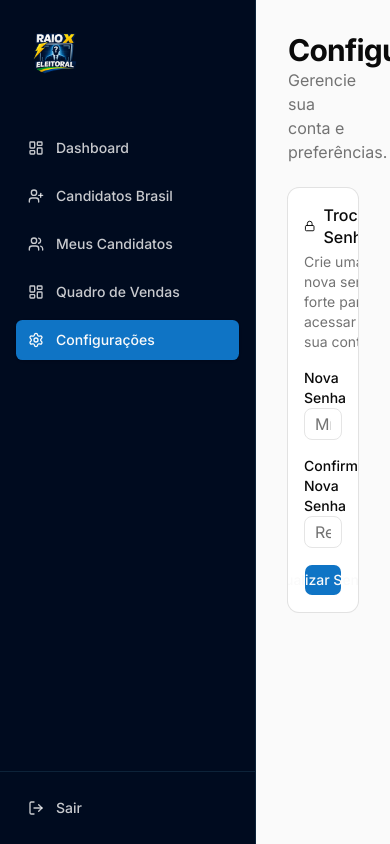
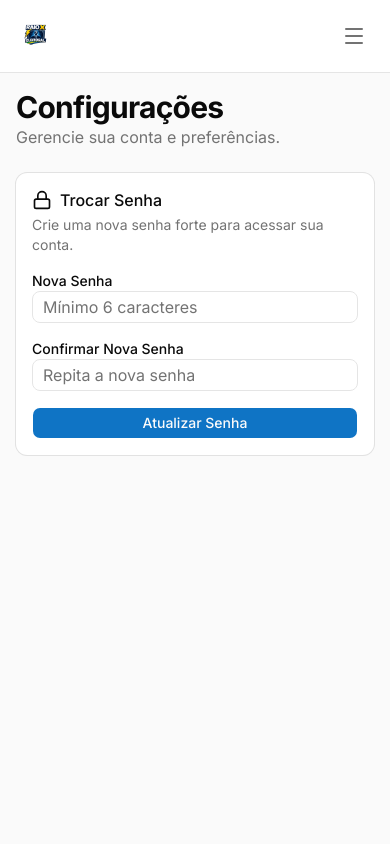
Before and after one commit to gatepfr/raioxeleitoral, a Next.js app: page /settings in a window 390 px wide. Built offline with nearby package versions, Linux system fonts and the light colour scheme.

Commit message:
feat: improve mobile responsiveness with drawer menu and layout adjustments

```diff
--- a/components/layout/main-layout.tsx
+++ b/components/layout/main-layout.tsx
@@ -2,10 +2,11 @@
 
 import Link from "next/link";
 import { usePathname } from "next/navigation";
-import { LayoutDashboard, Users, UserPlus, LogOut, Settings } from "lucide-react";
+import { LayoutDashboard, Users, UserPlus, LogOut, Settings, Menu, X } from "lucide-react";
 import { cn } from "@/lib/utils";
 import { signOut } from "next-auth/react";
 import Image from "next/image";
+import { useState } from "react";
 
 interface MainLayoutProps {
   children: React.ReactNode;
@@ -13,6 +14,7 @@ interface MainLayoutProps {
 
 export function MainLayout({ children }: MainLayoutProps) {
   const pathname = usePathname();
+  const [isMobileMenuOpen, setIsMobileMenuOpen] = useState(false);
 
   const navigation = [
     { name: "Dashboard", href: "/dashboard", icon: LayoutDashboard },
@@ -23,22 +25,40 @@ export function MainLayout({ children }: MainLayoutProps) {
   ];
 
   return (
-    <div className="flex h-screen bg-background">
+    <div className="flex h-screen bg-background overflow-hidden">
+      {/* Mobile Overlay */}
+      {isMobileMenuOpen && (
+        <div
+          className="fixed inset-0 bg-black/50 z-40 lg:hidden"
+          onClick={() => setIsMobileMenuOpen(false)}
+        />
+      )}
+
       {/* Sidebar */}
-      <aside className="w-64 bg-sidebar text-sidebar-foreground border-r border-sidebar-border flex flex-col">
-        <div className="p-4 flex justify-start">
+      <aside className={cn(
+        "fixed inset-y-0 left-0 z-50 w-64 bg-sidebar text-sidebar-foreground border-r border-sidebar-border flex flex-col transition-transform duration-300 lg:relative lg:translate-x-0",
+        isMobileMenuOpen ? "translate-x-0" : "-translate-x-full"
+      )}>
+        <div className="p-4 flex items-center justify-between lg:justify-start">
           <div className="w-48 h-20 relative">
              <Image src="/raioxeleitoral.png" alt="Raio X Eleitoral Logo" fill className="object-contain object-left" priority />
           </div>
+          <button
+            className="lg:hidden p-2 text-sidebar-foreground/80 hover:text-white"
+            onClick={() => setIsMobileMenuOpen(false)}
+          >
+            <X className="h-6 w-6" />
+          </button>
         </div>
 
-        <nav className="flex-1 px-4 space-y-2 mt-4">
+        <nav className="flex-1 px-4 space-y-2 mt-4 overflow-y-auto">
           {navigation.map((item) => {
             const isActive = pathname === item.href;
             return (
               <Link
                 key={item.name}
                 href={item.href}
+                onClick={() => setIsMobileMenuOpen(false)}
                 className={cn(
                   "flex items-center gap-3 px-3 py-2.5 rounded-md text-sm font-medium transition-colors",
                   isActive
@@ -65,11 +85,26 @@ export function MainLayout({ children }: MainLayoutProps) {
       </aside>
 
       {/* Main Content Area */}
-      <main className="flex-1 overflow-y-auto bg-zinc-50 dark:bg-zinc-950">
-        <div className="py-8 px-8">
-          {children}
-        </div>
-      </main>
+      <div className="flex-1 flex flex-col min-w-0 overflow-hidden">
+        {/* Mobile Header */}
+        <header className="flex items-center justify-between p-4 border-b bg-white dark:bg-zinc-950 lg:hidden">
+          <div className="w-32 h-10 relative">
+            <Image src="/raioxeleitoral.png" alt="Logo" fill className="object-contain object-left" />
+          </div>
+          <button
+            className="p-2 text-muted-foreground hover:bg-zinc-100 rounded-md"
+            onClick={() => setIsMobileMenuOpen(true)}
+          >
+            <Menu className="h-6 w-6" />
+          </button>
+        </header>
+
+        <main className="flex-1 overflow-y-auto bg-zinc-50 dark:bg-zinc-950 p-4 lg:p-8">
+          <div className="max-w-full">
+            {children}
+          </div>
+        </main>
+      </div>
     </div>
   );
 }
```
